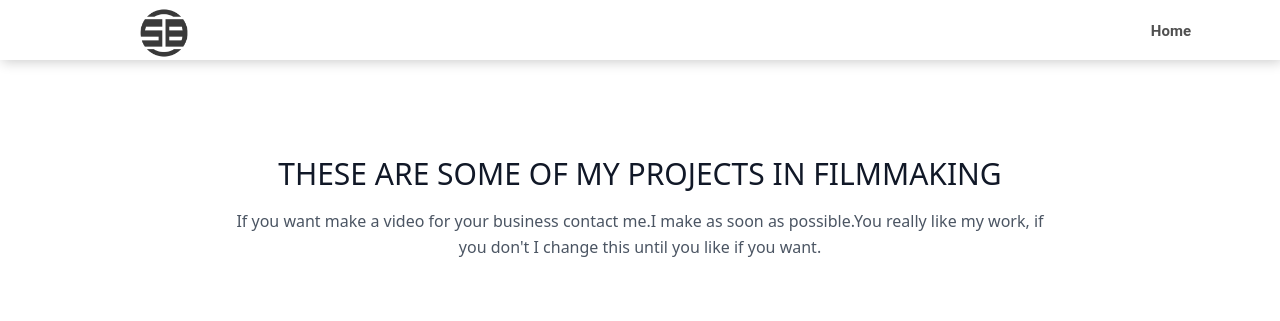
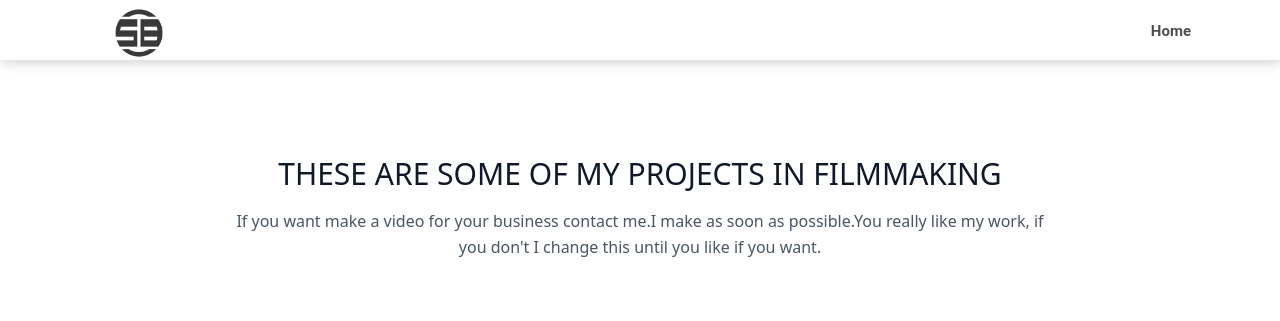
Before and after one commit to Bissla123/Bissla.github.io, a plain HTML site: page gallery.html in a window 1280 px wide. Shown: the top 321 px of the page. Drawn offline with nearby package versions, Linux system fonts and the light colour scheme.

Commit message:
Update gallery.css

```diff
--- a/gallery.css
+++ b/gallery.css
@@ -25,7 +25,7 @@ nav ul li a{
 
 }
 .logo img{
-	margin: 20px 30px 8px 25px;
+	margin: 20px 30px 8px 0px;
 	width: 150px;
 	height: auto;
 	color: #505050;
```
